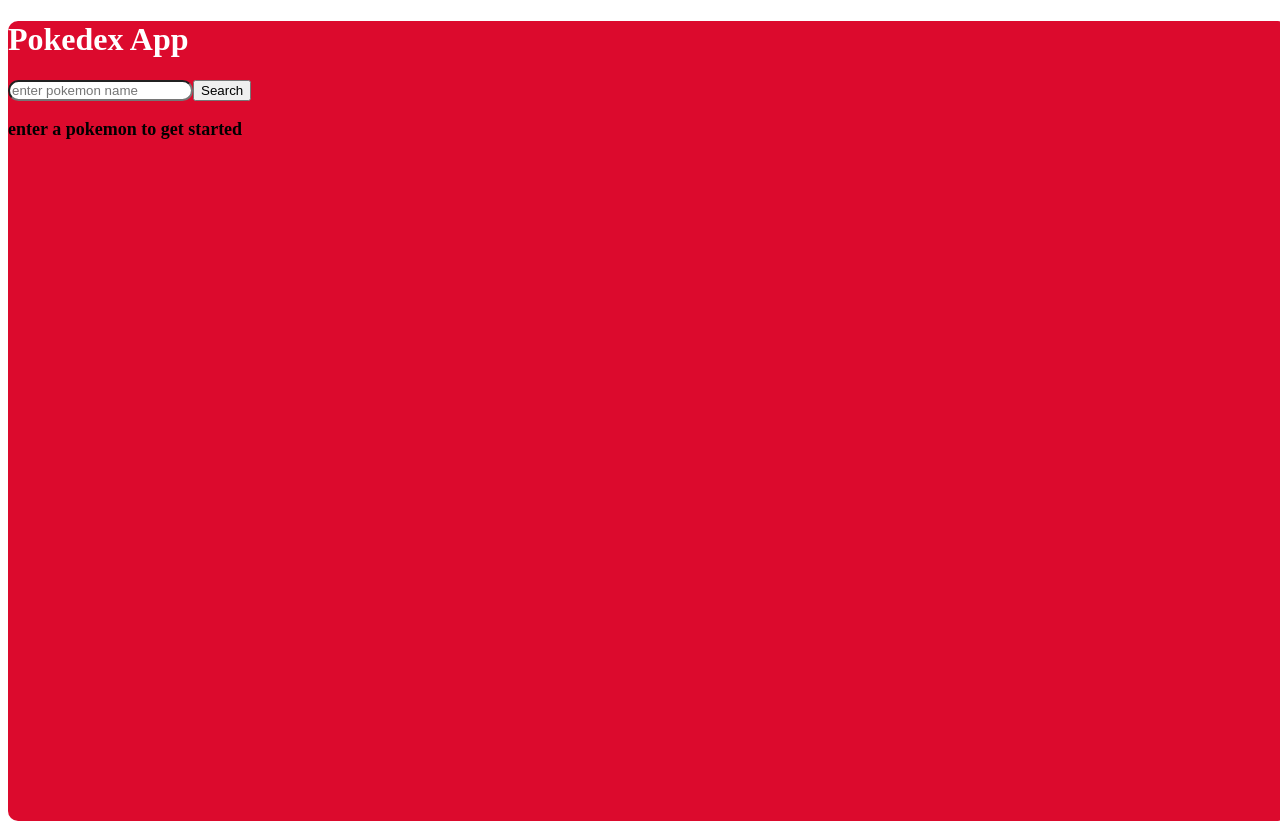
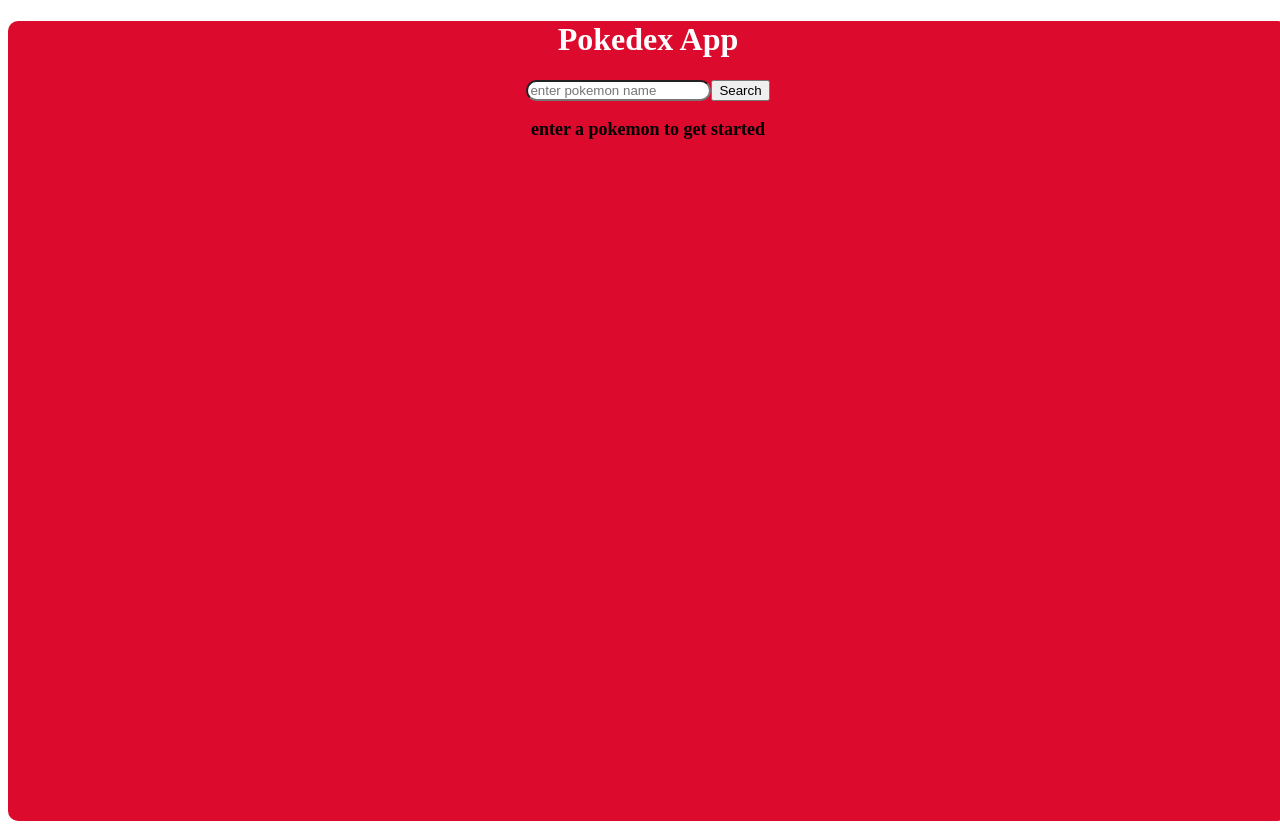
Before and after one commit to DigitalBubblegum/pokedexapp, a React (Create React App) app: page / in a window 1280 px wide. Built offline with nearby package versions, Linux system fonts and the light colour scheme.

Commit message:
-updated css

```diff
--- a/src/index.css
+++ b/src/index.css
@@ -6,6 +6,8 @@
 }
 .pokedexSearchBar{
   background-color: #DC0A2D;
+  display: flex;
+  justify-content: center;
 }
 .pokemonSearchName{
   border-radius: 30px;
@@ -20,10 +22,14 @@
 }
 .mainAppName{
   color: white;
+  display: flex;
+  justify-content: center;
 }
 .defaultPokemonInformation{
   font-size: large;
   font-weight: bold;
+  display: flex;
+  justify-content: center;
 }
 .pokemon-image{
   border: 5px solid black;
```
